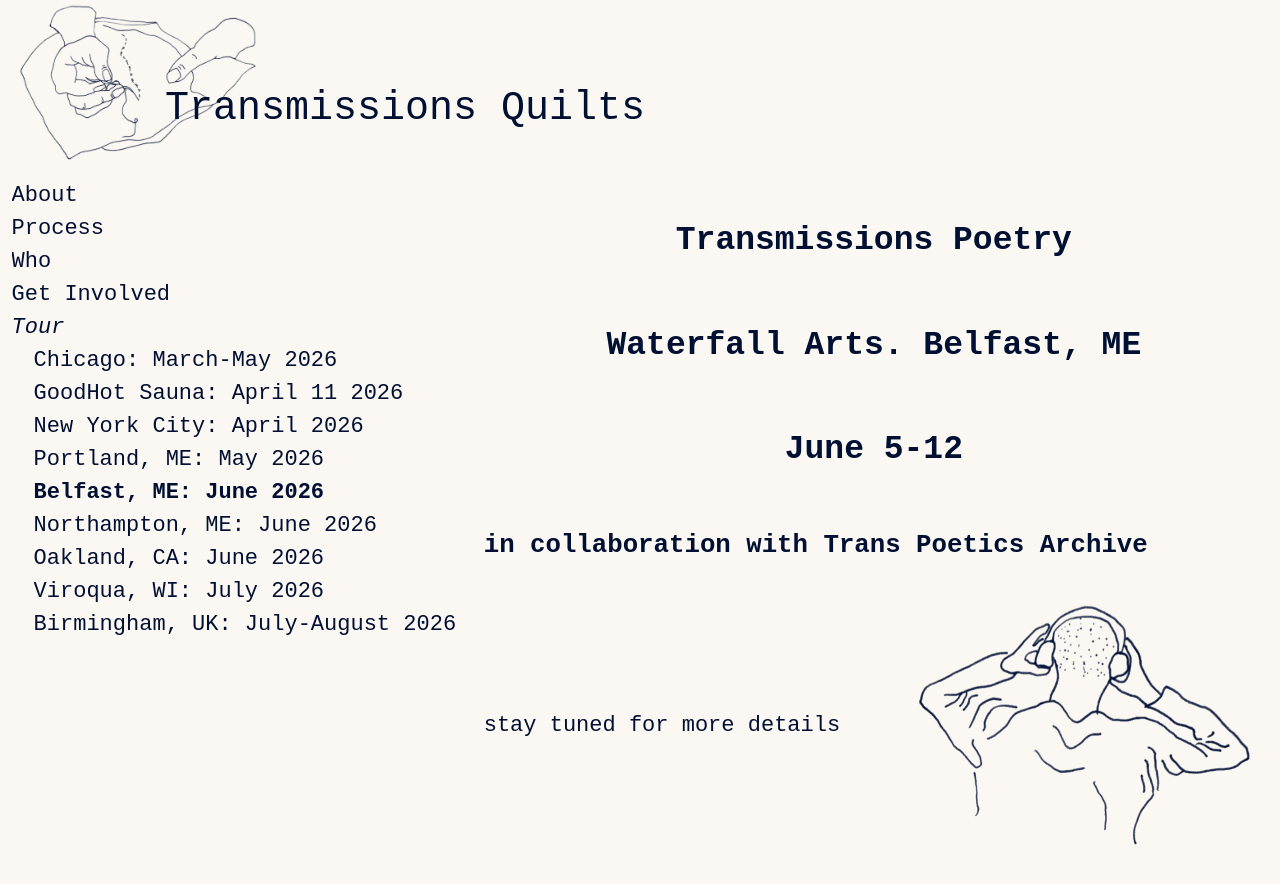
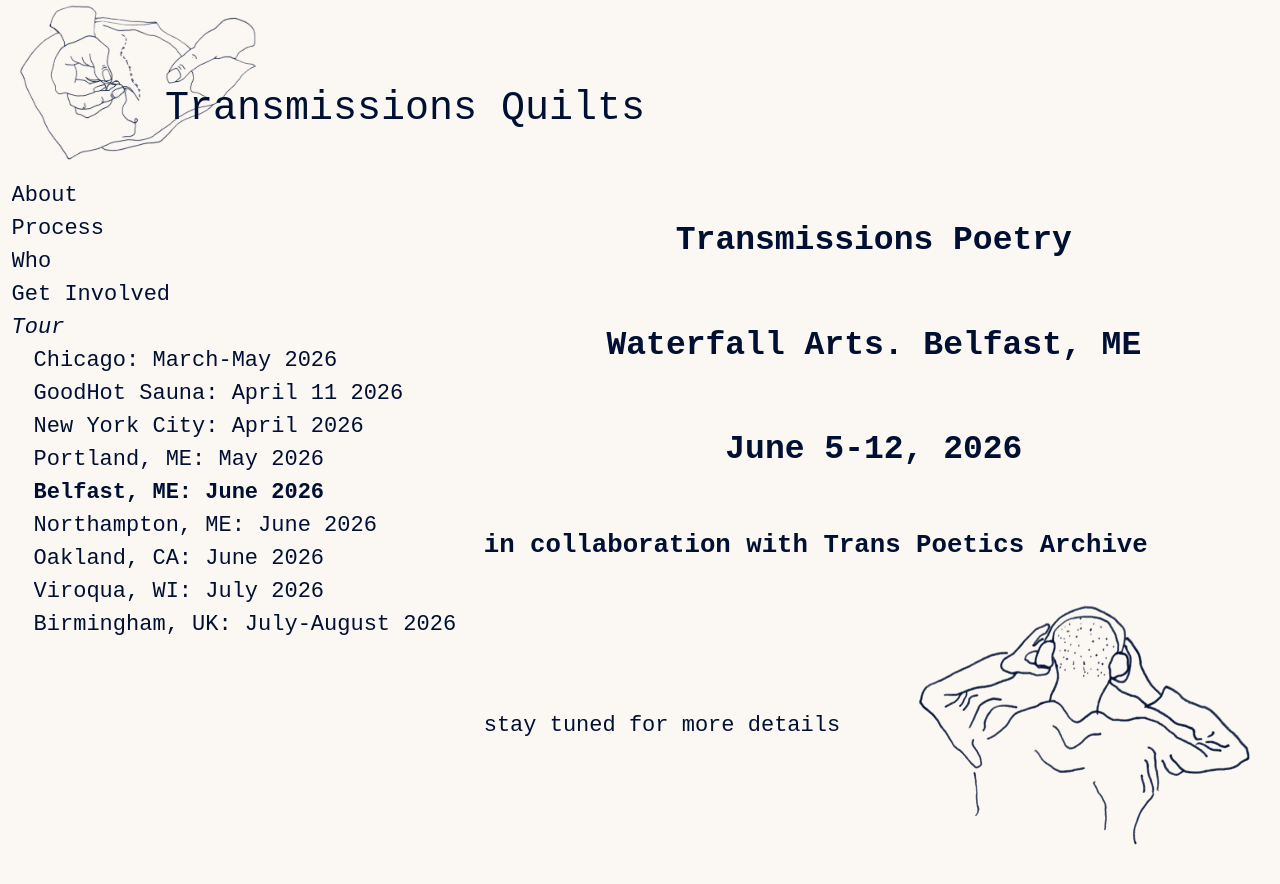
Before and after one commit to danieldickison/transmission-site, a Jekyll site: the page built from belfast.markdown, in a window 1280 px wide. Shown: the top 884 px of the page. Built offline with Jekyll 4.4.1, drawn with Linux system fonts in a browser that asks for light colours; some web fonts are replaced; our own code applies the rules of GitHub Pages for plain Markdown files.

Commit message:
Update event date to June 5-12, 2026

```diff
--- a/belfast.markdown
+++ b/belfast.markdown
@@ -4,7 +4,7 @@ main_class: belfast
 ---
 ## Transmissions Poetry
 ## Waterfall Arts. Belfast, ME
-## June 5-12
+## June 5-12, 2026
 
 ### in collaboration with Trans Poetics Archive
 
```
